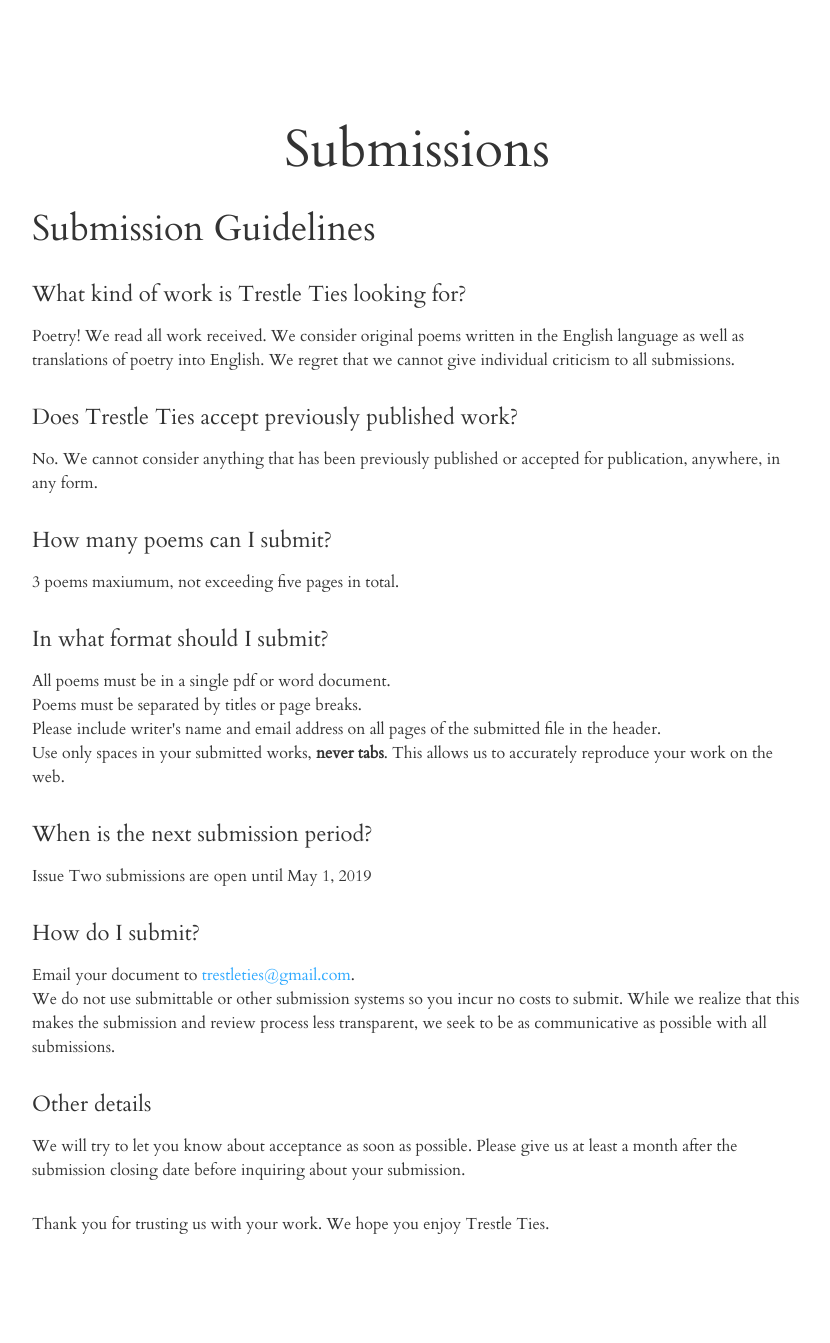
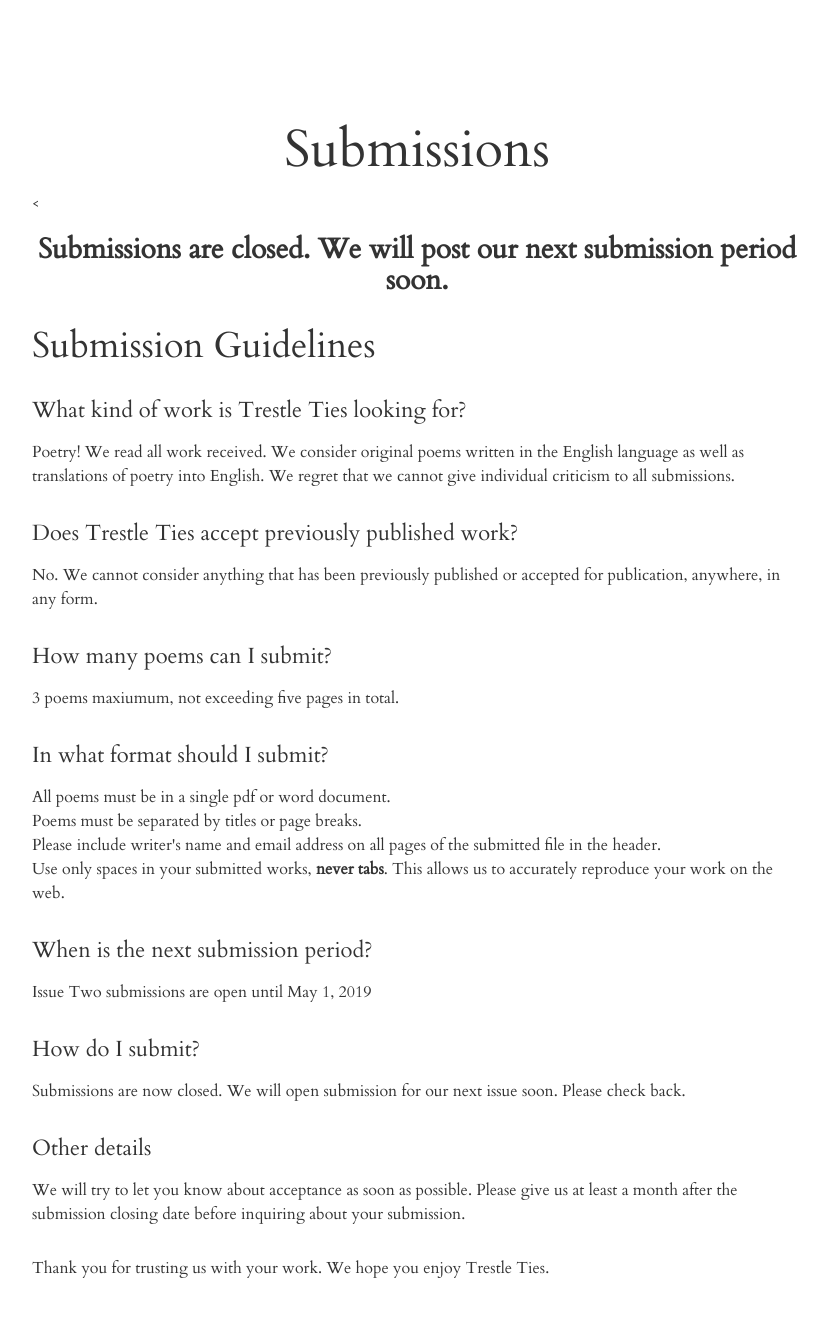
Before and after one commit to aschuman0/trestle-ties, a Flask app: page /submissions in a window 1280 px wide. Shown: the part 548-1891 px from the top of the page, without its empty margins (223-1053 px from the left). Before the commit the page ends 1782 px from the top, so only its background shows below. Run offline with Flask 2, Linux system fonts and the light colour scheme; some libraries are stand-ins or nearby versions.

Commit message:
rm submission info to prep for issue 2

```diff
--- a/templates/index.html
+++ b/templates/index.html
@@ -4,8 +4,7 @@
 {% block content %}
 {{ super() }}
 <div class="container tim-container" style="max-width:800px; padding-top:100px">
-   <h2 class="text-center"><a href="{{ url_for('issue_one') }}">Issue One is Live!</a></h2>
-   <h2 class="text-center"><a href="{{ url_for('submissions') }}">Issue Two submissions are open</a></h2>
+   <h2 class="text-center"><a href="{{ url_for('issue_one') }}">Issue One is here</a></h2>
    <br />
    <h1 class="text-center">A Landscape of Emergence</h1>
    {{ mission }}
--- a/templates/submissions.html
+++ b/templates/submissions.html
@@ -4,7 +4,7 @@
 {{ super() }}
 <div class="container tim-container" style="max-width:800px; padding-top:100px">
    <h1 class="text-center">Submissions</h1>
-    <!--<h3 class="text-center"><strong>Submissions are closed. We will post our next submission period soon.</strong></h3>-->
+    <<h3 class="text-center"><strong>Submissions are closed. We will post our next submission period soon.</strong></h3>
     <h2>Submission Guidelines</h2>
     <h4>What kind of work is Trestle Ties looking for?</h4>
     <p>Poetry! We read all work received. We consider original poems written in the English language as well as translations of poetry into English. We regret that we cannot give individual criticism to all submissions.</p>
@@ -17,7 +17,8 @@
     <h4>When is the next submission period?</h4>
     <p>Issue Two submissions are open until May 1, 2019</p>
     <h4>How do I submit?</h4>
-    <p>Email your document to <a href="mailto:trestleties@gmail.com">trestleties@gmail.com</a>.<br />We do not use submittable or other submission systems so you incur no costs to submit. While we realize that this makes the submission and review process less transparent, we seek to be as communicative as possible with all submissions.</p>
+    <p>Submissions are now closed. We will open submission for our next issue soon. Please check back.</p>
+    <!-- >p>Email your document to <a href="mailto:trestleties@gmail.com">trestleties@gmail.com</a>.<br />We do not use submittable or other submission systems so you incur no costs to submit. While we realize that this makes the submission and review process less transparent, we seek to be as communicative as possible with all submissions.</p>-->
     <h4>Other details</h4>
     <p>We will try to let you know about acceptance as soon as possible. Please give us at least a month after the submission closing date before inquiring about your submission.</p><br /><p>Thank you for trusting us with your work. We hope you enjoy Trestle Ties.</p>
 </div>
```
